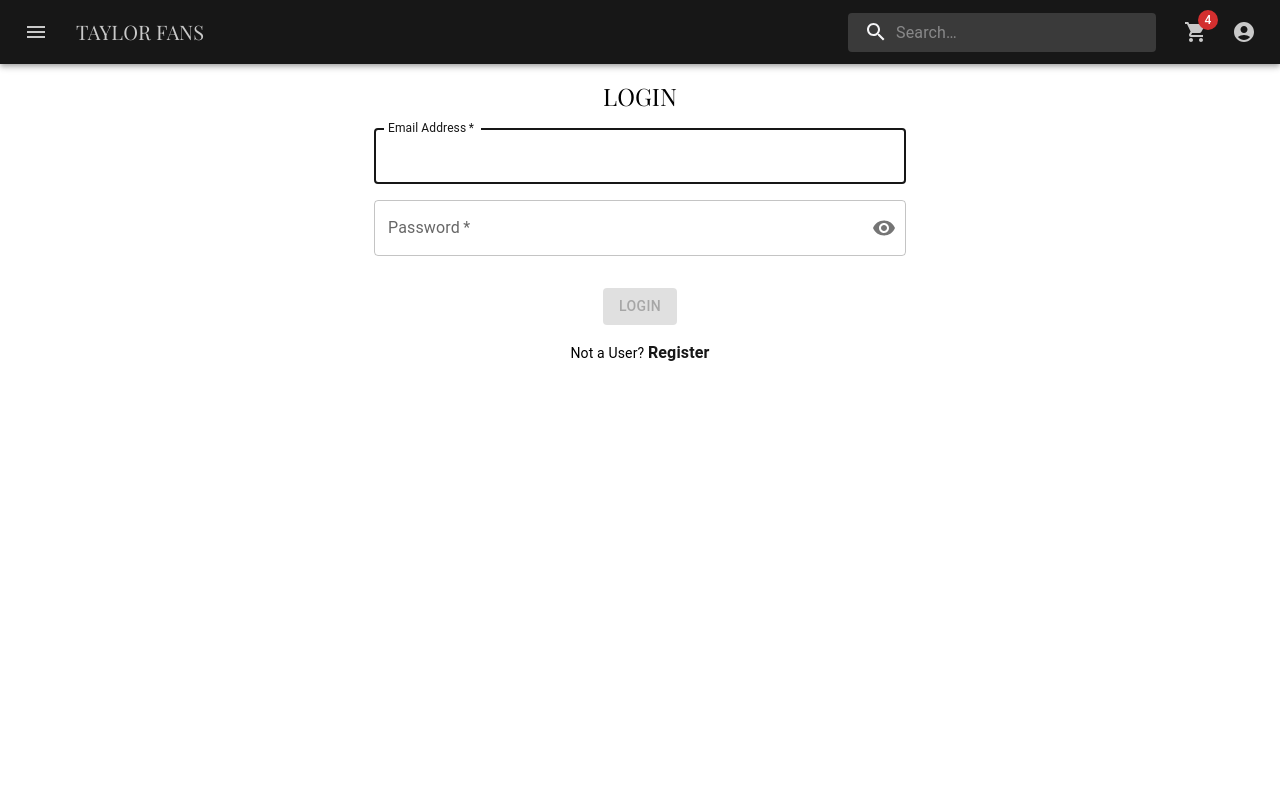
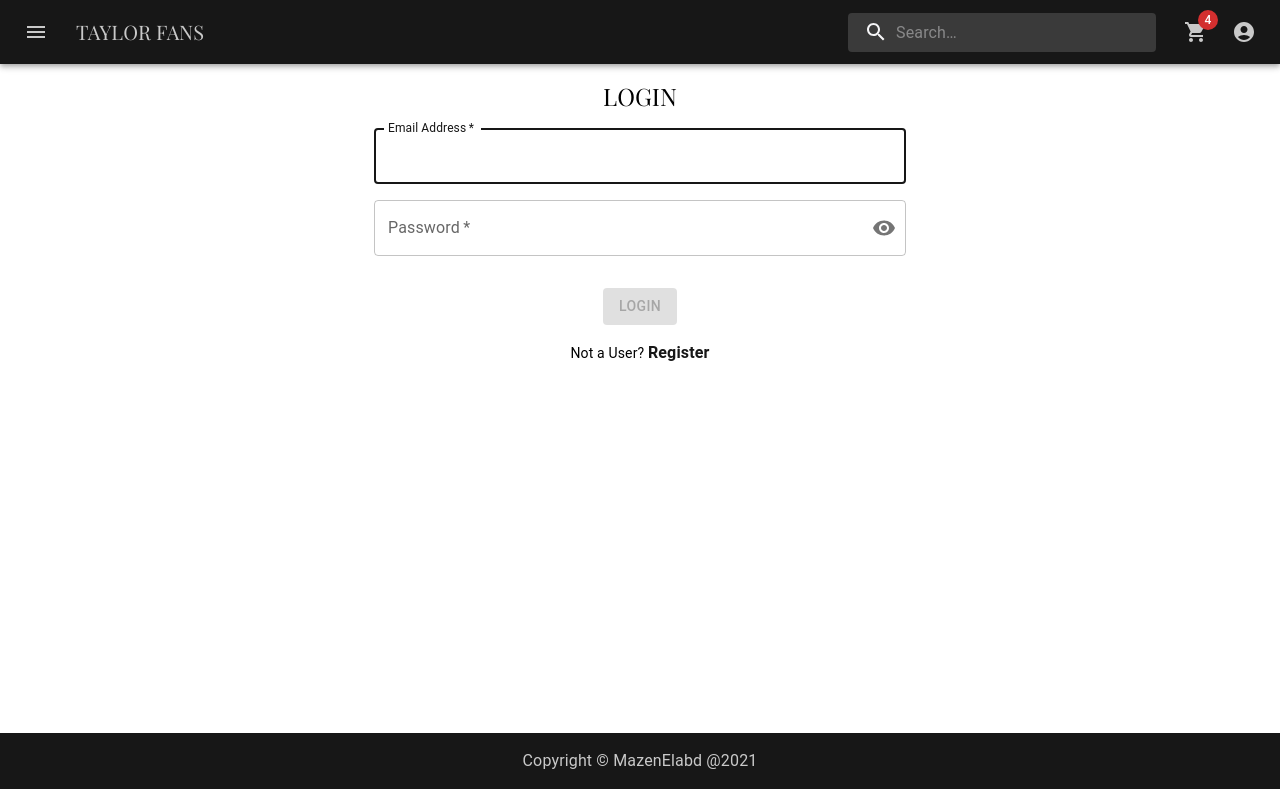
Before and after one commit to mazenelabd/eCommerce-MERN, a React (Create React App) app in the folder frontend/: page /login in a window 1280 px wide. Built offline with nearby package versions, Linux system fonts and the light colour scheme; no server answers.

Commit message:
frontend: create footer component

```diff
--- a/frontend/src/App.js
+++ b/frontend/src/App.js
@@ -20,11 +20,13 @@ import ProductEdit from './screens/ProductEdit'
 import CategoryList from './screens/CategoryList'
 import CreateCategory from './screens/CreateCategory'
 import CategoryEdit from './screens/CategoryEdit'
+import Footer from './components/Footer'
 
 export const App = () => {
   return (
     <BrowserRouter>
       <Header />
+      <main style={{ minHeight: '81.6vh' }}>
         <Route path='/order/:id' component={Order} />
         <Route path='/myorders' component={MyOrders} />
         <Route path='/shipping' component={Shipping} />
@@ -51,9 +53,15 @@ export const App = () => {
         <Route path='/cart/:id?' component={Cart} />
         <Route path='/search/:keyword' component={Home} exact />
         <Route path='/page/:pageNumber' component={Home} exact />
-      <Route path='/search/:keyword/page/:pageNumber' component={Home} exact />
+        <Route
+          path='/search/:keyword/page/:pageNumber'
+          component={Home}
+          exact
+        />
         <Route path='/category/:category' component={Home} exact />
         <Route path='/' component={Home} exact />
+      </main>
+      <Footer />
     </BrowserRouter>
   )
 }
--- /dev/null
+++ b/frontend/src/components/Footer.js
@@ -0,0 +1,23 @@
+import React from 'react'
+import { Typography } from '@mui/material'
+
+const Footer = () => {
+  const year = new Date().getFullYear()
+  return (
+    <footer>
+      <Typography
+        variant='body1'
+        sx={{
+          textAlign: 'center',
+          py: 2,
+          backgroundColor: '#171717',
+          color: '#c9c9c9',
+        }}
+      >
+        Copyright &copy; MazenElabd @{year}
+      </Typography>
+    </footer>
+  )
+}
+
+export default Footer
```
Lines whose indentation alone changed are shown as unchanged.
